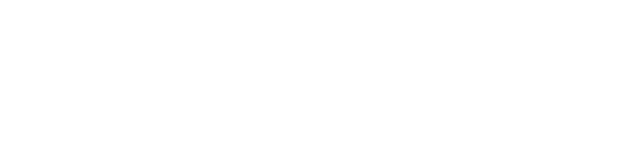
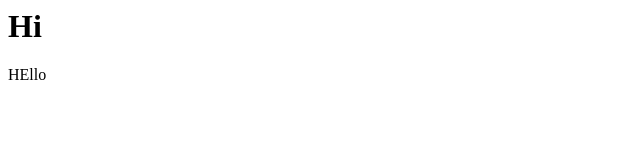
Before and after one commit to ShiroNhL2077/Craps, a plain HTML site: page index.html in a window 1280 px wide. Shown: the whole page, without its empty margins (0-640 px from the left). Drawn offline with Linux system fonts and the light colour scheme.

Commit message:
added some html

```diff
--- a/index.html
+++ b/index.html
@@ -6,6 +6,7 @@
     <title>Craps</title>
 </head>
 <body>
-
+    <h1>Hi</h1>
+    <p>HEllo</p>
 </body>
 </html>
```
